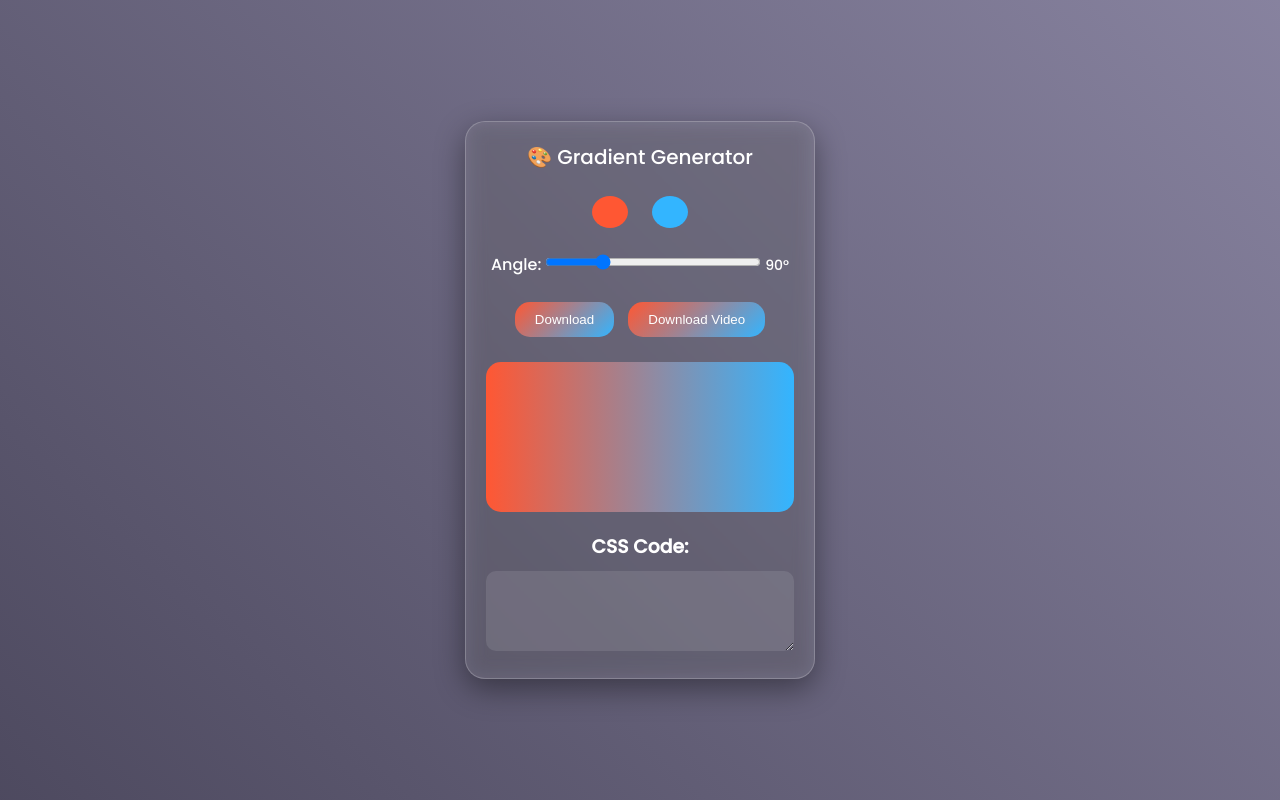
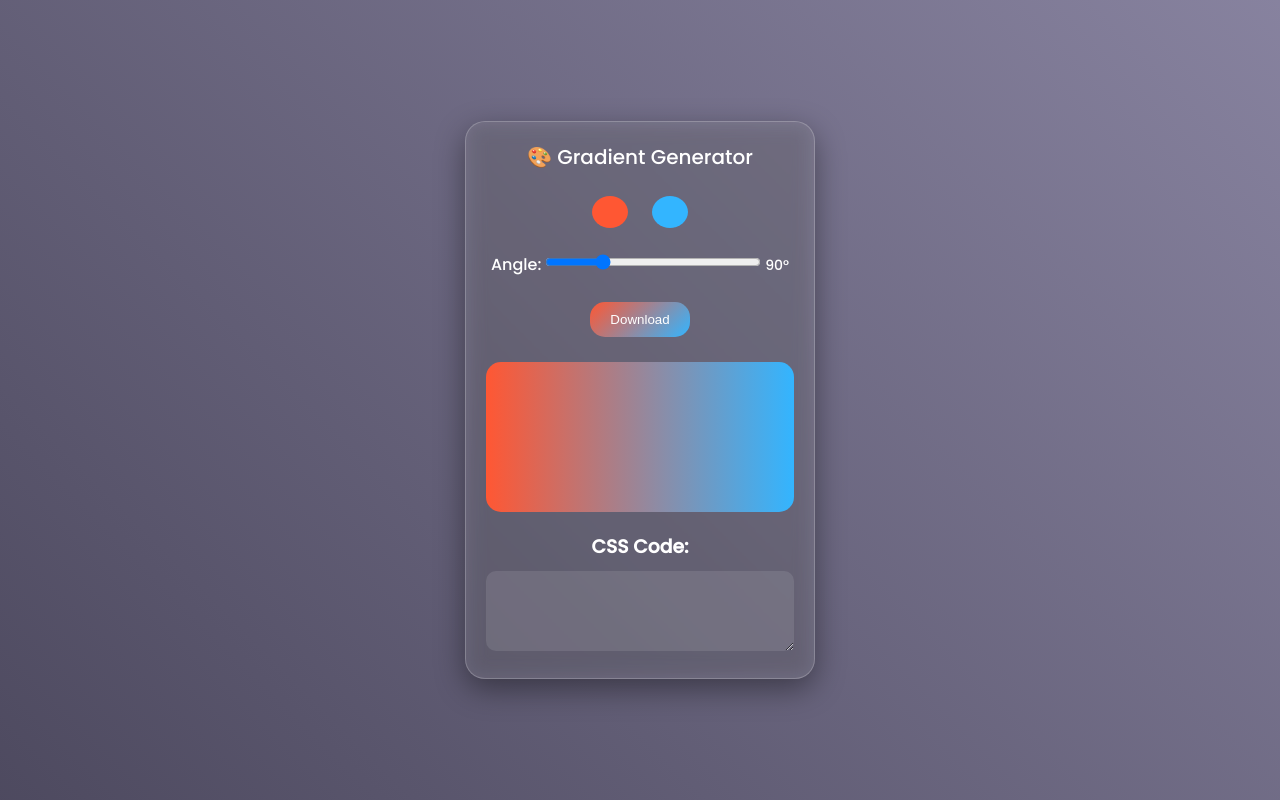
Before and after one commit to chnlr/Grdent, a plain HTML site: page index.html in a window 1280 px wide. Drawn offline with Linux system fonts and the light colour scheme.

Commit message:
remove download

```diff
--- a/index.html
+++ b/index.html
@@ -32,7 +32,6 @@
     <!-- Buttons -->
     <div class="button-container">
         <button class="action-button" onclick="downloadGradient()">Download</button>
-        <button class="action-button" onclick="downloadVideo()">Download Video</button>
     </div>
 
 
@@ -48,9 +47,6 @@
       <textarea id="cssCode" readonly></textarea>
     </div>
   </div>
-  <!-- Include Whammy.js before your custom scripts -->
-  <script src="https://cdnjs.cloudflare.com/ajax/libs/whammy/0.0.2/whammy.js"></script>
-
   <script src="script.js"></script>
 </body>
 </html>
--- a/script.js
+++ b/script.js
@@ -1,4 +1,4 @@
-let previousGradient = '';
+let previousGradient = '';  // Declare once at the top of your script
 
 function updateGradient() {
   const color1 = document.getElementById("color1").value;
@@ -55,43 +55,3 @@ function downloadGradient() {
   link.download = 'gradient.png';
   link.click();
 }
-
-function downloadVideo() {
-    var video = new Whammy.Video(30);  // 30 FPS for a smooth video
-
-    const canvas = document.createElement('canvas');
-    const ctx = canvas.getContext('2d');
-    canvas.width = 800;
-    canvas.height = 400;
-
-    const color1 = document.getElementById("color1").value;
-    const color2 = document.getElementById("color2").value;
-
-    // Create 5 seconds of frames at 30 FPS
-    const totalFrames = 30 * 5;  // 30 FPS * 5 seconds = 150 frames
-
-    for (let i = 0; i < totalFrames; i++) {
-        const angle = (i / totalFrames) * 360;  // Gradually change the angle
-
-        // Create the gradient for the current frame
-        const gradient = ctx.createLinearGradient(0, 0, canvas.width, canvas.height);
-        gradient.addColorStop(0, color1);
-        gradient.addColorStop(1, color2);
-
-        // Fill the canvas with the gradient
-        ctx.fillStyle = gradient;
-        ctx.fillRect(0, 0, canvas.width, canvas.height);
-
-        // Add the current canvas frame to the video
-        video.add(ctx.getImageData(0, 0, canvas.width, canvas.height));
-    }
-
-    // Render and download the video
-    video.compile(false, function(output) {
-        var url = window.URL.createObjectURL(output);
-        var link = document.createElement('a');
-        link.href = url;
-        link.download = 'moving-gradient.webm';  // Downloads as .webm video
-        link.click();
-    });
-}
```
